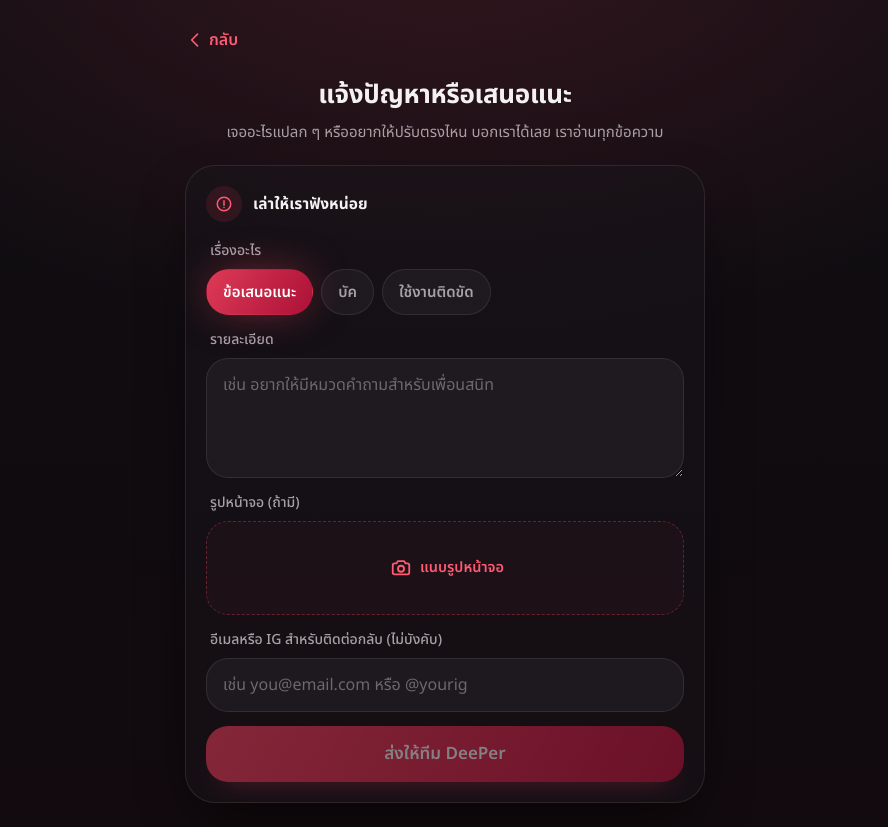
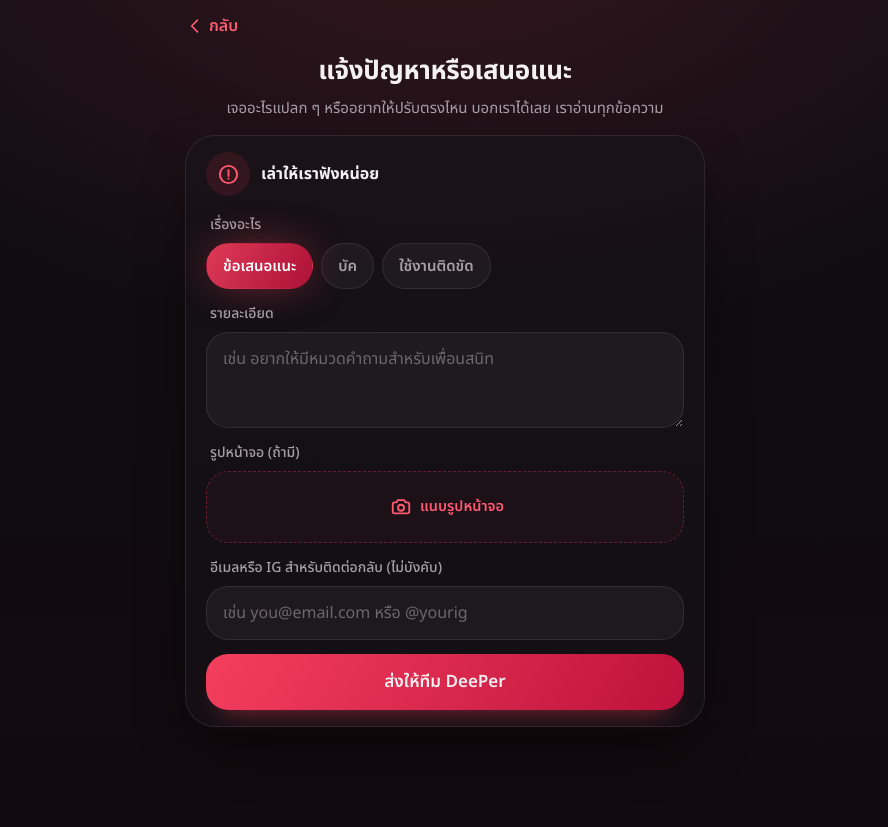
Before and after one commit to Pug-03/DeePer, a React (Vite) app in the folder client/: page / in a window 1280 px wide. Both pictures are taken after a click on the button "บอกเรา →". Shown: the whole page, without its empty margins (195-1083 px from the left). After the commit the page ends 800 px from the top, so only its background shows below. Built offline with nearby package versions, Linux system fonts and the light colour scheme; no server answers; a web font is replaced by a local one.

Commit message:
feat: animate the report and sponsor forms and fit them on one screen

```diff
--- a/client/src/i18n.js
+++ b/client/src/i18n.js
@@ -973,15 +973,15 @@ export const STRINGS = {
     'social.soon': 'Coming soon',
 
     'report.teaser': 'Found a bug, got stuck, or want something changed? Tell us',
-    'report.cta': 'Report a problem or share an idea',
+    'report.cta': 'Report or suggest',
     'report.footer': 'Got a problem or an idea?',
     'report.footerCta': 'Tell us →',
-    'report.title': 'Report a problem or share an idea',
+    'report.title': 'Report or suggest',
     'report.msg': "Something odd, or something you'd like changed? Tell us — we read every message",
     'report.formTitle': 'Tell us what happened',
     'report.category': "What's it about",
     'report.cat.bug': 'Bug',
-    'report.cat.problem': 'Stuck using it',
+    'report.cat.problem': 'Problem',
     'report.cat.idea': 'Suggestion',
     'report.message': 'Details',
     'report.messagePh.bug': 'e.g. Tapping Save does nothing — what were you doing at the time?',
--- a/client/src/pages/Report.jsx
+++ b/client/src/pages/Report.jsx
@@ -97,7 +97,7 @@ export default function Report() {
   };
 
   return (
-    <div className="page stagger">
+    <div className="page stagger form-page">
       <button className="link back-btn" style={{ alignSelf: 'flex-start', marginBottom: 18 }} onClick={() => nav(-1)}>
         <span style={{ display: 'inline-flex', alignItems: 'center', gap: 4 }}>
           <IcBack size={20} /> {t('common.back')}
--- a/client/src/pages/SponsorInquiry.jsx
+++ b/client/src/pages/SponsorInquiry.jsx
@@ -66,7 +66,7 @@ export default function SponsorInquiry() {
     );
 
   return (
-    <div className="page stagger">
+    <div className="page stagger form-page">
       <button className="link back-btn" style={{ alignSelf: 'flex-start', marginBottom: 18 }} onClick={() => nav(-1)}>
         <span style={{ display: 'inline-flex', alignItems: 'center', gap: 4 }}>
           <IcBack size={20} /> {t('common.back')}
--- a/client/src/styles.css
+++ b/client/src/styles.css
@@ -3216,3 +3216,96 @@ a.btn {
   line-height: 1.55;
   color: var(--text);
 }
+
+/* Report / contact forms are trimmed to fit one phone screen (no extra
+   scroll below the send button): tighter top spacing, a shorter
+   screenshot drop zone and message box. */
+.form-page.page {
+  padding-top: 14px;
+}
+.form-page > .back-btn {
+  margin-bottom: 8px !important;
+}
+.form-page > .header {
+  margin-bottom: 14px;
+}
+.form-page .slip-drop-cta {
+  min-height: 70px;
+}
+.form-page .textarea {
+  min-height: 96px;
+}
+.form-page .support-card {
+  padding-top: 16px;
+  padding-bottom: 16px;
+}
+.form-page .support-head-ic {
+  width: 44px;
+  height: 44px;
+}
+.form-page .support-head-ic svg {
+  width: 23px;
+  height: 23px;
+}
+.form-page .support-head-title {
+  font-size: 16px;
+}
+/* Report form's topic pills stay on one line in both languages. */
+.form-page .support-proof-form .filter-row {
+  flex-wrap: nowrap;
+}
+.form-page .support-proof-form .filter-row .pill {
+  white-space: nowrap;
+}
+@media (max-width: 360px) {
+  .form-page .support-proof-form .filter-row {
+    gap: 6px;
+  }
+  .form-page .support-proof-form .filter-row .pill {
+    padding-inline: 11px;
+    font-size: 13px;
+  }
+}
+/* ---------- Report / sponsor-contact form entrance ---------- */
+/* On top of the page's own stagger (back → title → card): the card's icon
+   pops in with one soft pulse, the title and its line rise a beat apart,
+   and the form's fields rise one after another, the send button last. */
+.form-page .header > * {
+  animation: staggerRise 0.7s cubic-bezier(0.16, 1, 0.3, 1) both;
+}
+.form-page .header > :nth-child(1) { animation-delay: 0.12s; }
+.form-page .header > :nth-child(2) { animation-delay: 0.22s; }
+.form-page .support-head-ic {
+  animation:
+    formIconPop 0.6s cubic-bezier(0.34, 1.56, 0.64, 1) 0.4s both,
+    iconPulse 1.6s ease-out 1s 1;
+}
+@keyframes formIconPop {
+  from { opacity: 0; transform: scale(0.4) rotate(-20deg); }
+  to { opacity: 1; transform: none; }
+}
+.form-page .support-head-title {
+  animation: staggerRise 0.6s cubic-bezier(0.16, 1, 0.3, 1) 0.48s both;
+}
+.form-page .support-proof-form > * {
+  animation: staggerRise 0.6s cubic-bezier(0.16, 1, 0.3, 1) both;
+}
+.form-page .support-proof-form > :nth-child(1) { animation-delay: 0.55s; }
+.form-page .support-proof-form > :nth-child(2) { animation-delay: 0.63s; }
+.form-page .support-proof-form > :nth-child(3) { animation-delay: 0.71s; }
+.form-page .support-proof-form > :nth-child(4) { animation-delay: 0.79s; }
+.form-page .support-proof-form > :nth-child(5) { animation-delay: 0.87s; }
+.form-page .support-proof-form > :nth-child(6) { animation-delay: 0.95s; }
+.form-page .support-proof-form > :nth-child(n + 7) { animation-delay: 1.03s; }
+html[data-returning] .form-page *,
+html[data-tour] .form-page * {
+  animation: none;
+}
+@media (prefers-reduced-motion: reduce) {
+  .form-page .header > *,
+  .form-page .support-head-ic,
+  .form-page .support-head-title,
+  .form-page .support-proof-form > * {
+    animation: none;
+  }
+}
```
